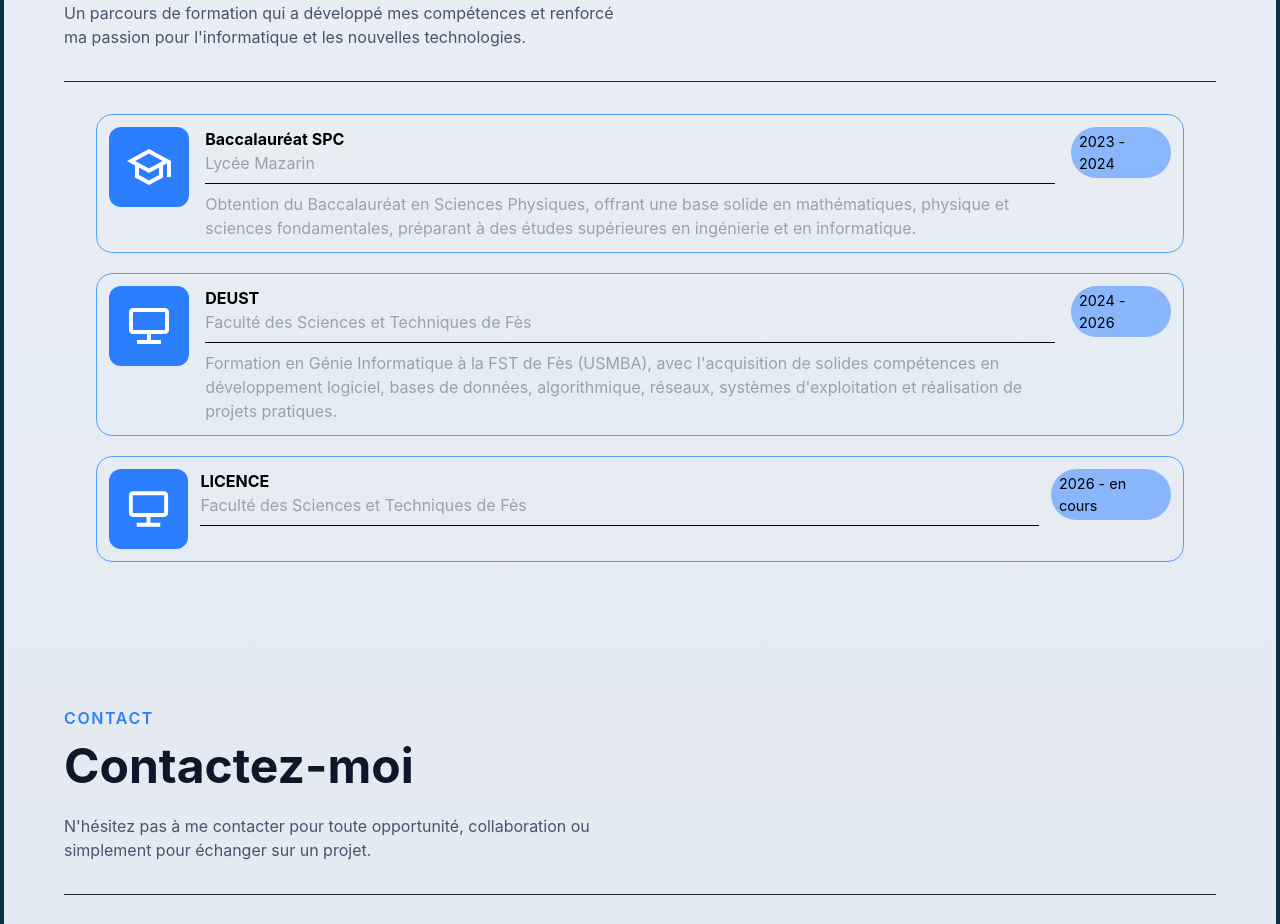
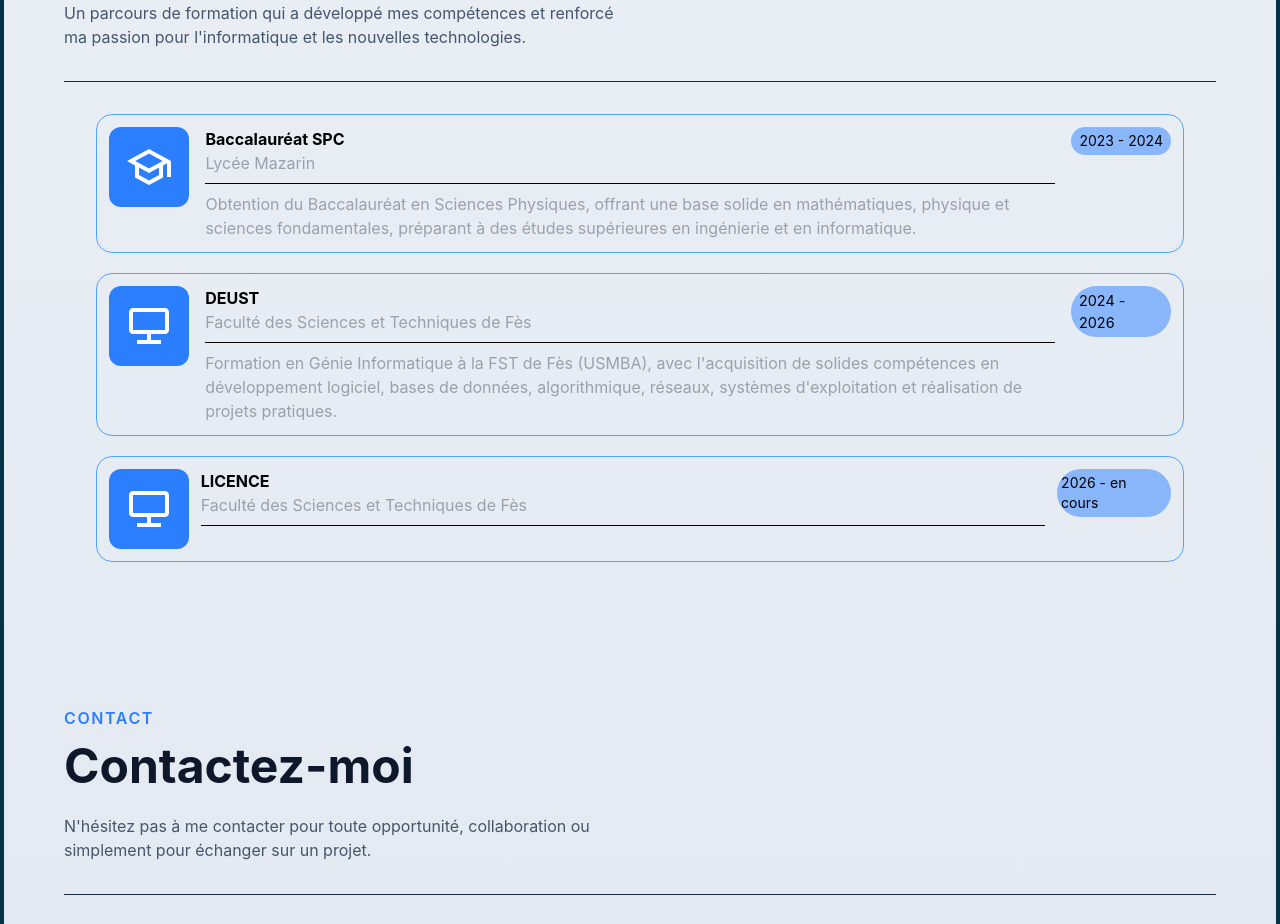
Before and after one commit to Rjeb-Anas/Portfolio--S, a React (Vite) app: page / in a window 1280 px wide. Shown: the part 1880-2804 px from the top of the page. Built offline with nearby package versions, Linux system fonts and the light colour scheme.

Commit message:
Update NAME

```diff
--- a/src/components/Cursus.jsx
+++ b/src/components/Cursus.jsx
@@ -44,7 +44,7 @@ const Cursus = () => {
                   </div>
                   <div className="flex items-start justify-center ">
                         <span className="bg-blue-500/50 py-1 px-2 flex items-center justify-center
-                         rounded-full text-[clamp(0.9rem,1vw,1rem)] w-25">2023 - 2024</span>
+                         rounded-full text-sm">2023 - 2024</span>
                   </div>
             </article>
             <article className="w-full  p-3  flex flex-row max-md:flex-col justify-between rounded-2xl border gap-3
@@ -80,8 +80,9 @@ const Cursus = () => {
                     </span>
                   </div>
                   <div className="flex items-start justify-center ">
-                        <span className="bg-blue-500/50 py-1 px-2 flex items-center justify-center
-                         rounded-full text-[clamp(0.9rem,1vw,1rem)] w-30">2026 - en cours</span>
+                        <span className="bg-blue-500/50 py-1
+                        px-1 flex items-center justify-center
+                         rounded-full text-sm">2026 - en cours</span>
                   </div>
             </article>
             </div>
```
